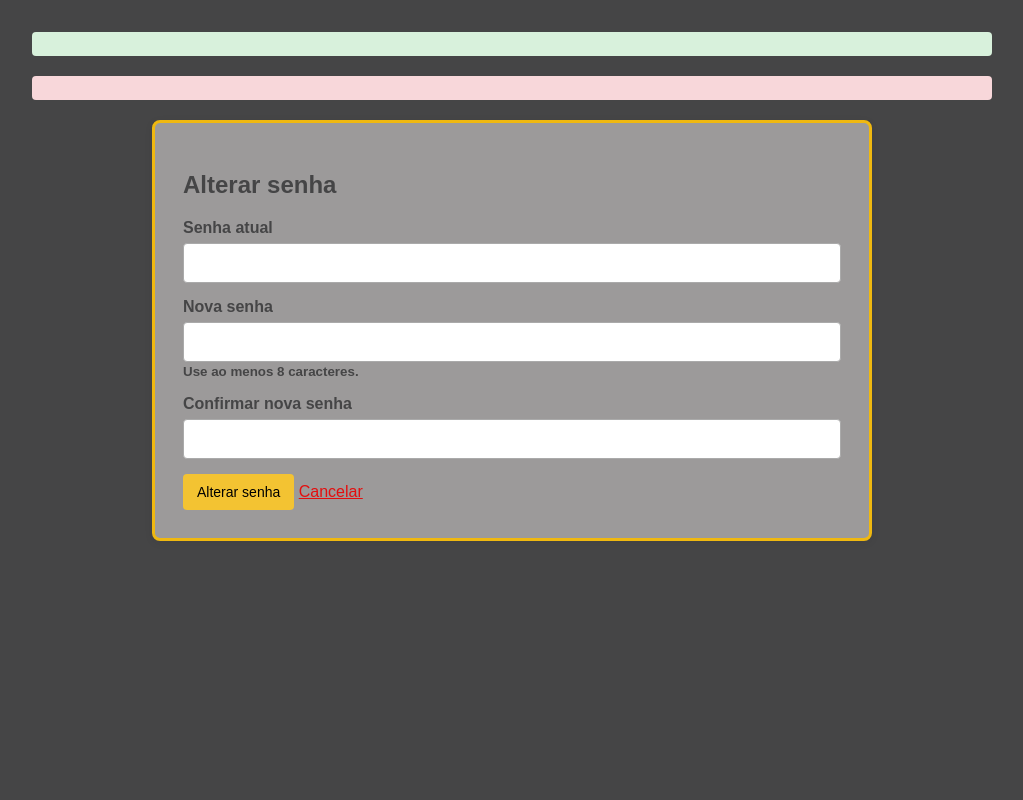
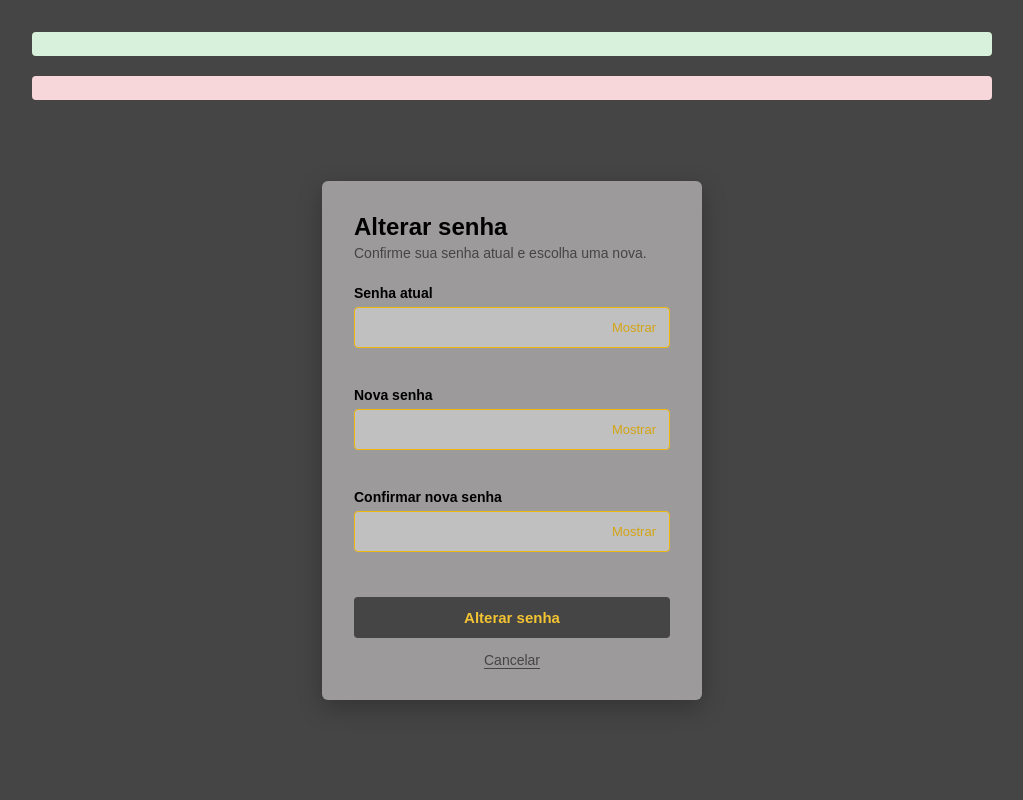
Before and after one commit to JBEstevan/sistema-barbearia, a PHP site: template barbearia/app/Views/auth/senha.php in a window 1280 px wide. Shown: the whole page, without its empty margins (128-1151 px from the left). Run offline with PHP 8.4, Linux system fonts and the light colour scheme; the template is opened without the code that fills it, so the values that code supplies are empty.

Commit message:
style(senha): aprimora front-end da aba alterar senha, adicionando maior dinamicidade e CTA

```diff
--- a/barbearia/app/Views/auth/login.php
+++ b/barbearia/app/Views/auth/login.php
@@ -21,7 +21,7 @@
             <small class="campo-erro" data-erro-de="senha"></small>
         </div>
 
-        <button type="submit" class="auth-cta">
+        <button type="submit" class="auth-cta" data-enviando="Entrando...">
             <span class="auth-cta-texto">Entrar</span>
         </button>
     </form>
--- a/barbearia/app/Views/auth/senha.php
+++ b/barbearia/app/Views/auth/senha.php
@@ -1,14 +1,47 @@
 <?php require __DIR__ . '/../layout/header.php'; ?>
-<section class="card"><h1>Alterar senha</h1>
-    <form method="post" action="<?= url('senha') ?>"><input type="hidden" name="csrf"
-                                                            value="<?= Csrf::token() ?>"><label>Senha atual<input
-                    name="senha_atual" type="password" required autocomplete="current-password"></label><label>Nova
-            senha<input name="nova_senha" type="password" minlength="8" required autocomplete="new-password"><small>Use
-                ao menos 8 caracteres.</small></label><label>Confirmar nova senha<input name="confirmacao_senha"
-                                                                                        type="password" minlength="8"
-                                                                                        required
-                                                                                        autocomplete="new-password"></label>
-        <button type="submit">Alterar senha</button>
-        <a class="cancelar"  href="<?= url('barbeiros') ?>">Cancelar</a></form>
+<section class="auth">
+    <form class="auth-card" method="post" action="<?= url('senha') ?>" novalidate>
+        <input type="hidden" name="csrf" value="<?= Csrf::token() ?>">
+
+        <h1 class="auth-title">Alterar senha</h1>
+        <p class="auth-subtitle">Confirme sua senha atual e escolha uma nova.</p>
+
+        <div class="campo">
+            <label for="senha_atual">Senha atual</label>
+            <div class="campo-senha">
+                <input id="senha_atual" name="senha_atual" type="password" required autocomplete="current-password">
+                <button type="button" class="alternar-senha" aria-label="Mostrar senha">Mostrar</button>
+            </div>
+            <small class="campo-erro"></small>
+        </div>
+
+        <div class="campo">
+            <label for="nova_senha">Nova senha</label>
+            <div class="campo-senha">
+                <input id="nova_senha" name="nova_senha" type="password" minlength="8" required autocomplete="new-password">
+                <button type="button" class="alternar-senha" aria-label="Mostrar senha">Mostrar</button>
+            </div>
+            <div class="forca" data-forca hidden>
+                <div class="forca-barra"><span></span><span></span><span></span><span></span></div>
+                <small class="forca-texto"></small>
+            </div>
+            <small class="campo-erro"></small>
+        </div>
+
+        <div class="campo">
+            <label for="confirmacao_senha">Confirmar nova senha</label>
+            <div class="campo-senha">
+                <input id="confirmacao_senha" name="confirmacao_senha" type="password" minlength="8" required
+                       autocomplete="new-password" data-igual-a="nova_senha">
+                <button type="button" class="alternar-senha" aria-label="Mostrar senha">Mostrar</button>
+            </div>
+            <small class="campo-erro"></small>
+        </div>
+
+        <button type="submit" class="auth-cta" data-enviando="Salvando...">
+            <span class="auth-cta-texto">Alterar senha</span>
+        </button>
+        <a class="auth-voltar" href="<?= url('barbeiros') ?>">Cancelar</a>
+    </form>
 </section>
 <?php require __DIR__ . '/../layout/footer.php'; ?>
--- a/barbearia/app/Views/layout/footer.php
+++ b/barbearia/app/Views/layout/footer.php
@@ -1,2 +1,2 @@
 </main>
-<script src="assets/app.js"></script></body></html>
+<script src="assets/app.js?v=<?= filemtime(__DIR__ . '/../../../assets/app.js') ?>"></script>
--- a/barbearia/app/Views/layout/header.php
+++ b/barbearia/app/Views/layout/header.php
@@ -4,7 +4,7 @@
     <meta charset="utf-8">
     <meta name="viewport" content="width=device-width, initial-scale=1">
     <title><?= e($config['app_name']) ?></title>
-    <link rel="stylesheet" href="assets/style.css">
+    <link rel="stylesheet" href="assets/style.css?v=<?= filemtime(__DIR__ . '/../../../assets/style.css') ?>">
 </head>
 <body>
 <?php if (Auth::check()): ?>
--- a/barbearia/assets/app.js
+++ b/barbearia/assets/app.js
@@ -8,27 +8,36 @@ document.querySelectorAll('.telefone').forEach((input) => {
     });
 });
 
+// Formulários de autenticação (login e alterar senha): mesma lógica para todos
 (function () {
-    const form = document.querySelector('.auth-card');
-    if (!form) return; // essa página não tem o form de login, não faz nada
+    document.querySelectorAll('form.auth-card').forEach(iniciarFormulario);
 
-    const campoSenha = form.querySelector('#senha');
-    const botaoAlternar = form.querySelector('.alternar-senha');
-    const botaoEntrar = form.querySelector('.auth-cta');
+    function iniciarFormulario(form) {
+        const botaoEnviar = form.querySelector('.auth-cta');
         const textoBotao = form.querySelector('.auth-cta-texto');
+        const campos = Array.from(form.querySelectorAll('.campo input'));
 
-    // 1) Mostrar/ocultar senha
-    botaoAlternar.addEventListener('click', function () {
-        const mostrando = campoSenha.type === 'text';
-        campoSenha.type = mostrando ? 'password' : 'text';
-        botaoAlternar.textContent = mostrando ? 'Mostrar' : 'Ocultar';
-        botaoAlternar.setAttribute('aria-label', mostrando ? 'Mostrar senha' : 'Ocultar senha');
+        // 1) Mostrar/ocultar senha: cada botão controla o input do seu próprio campo
+        form.querySelectorAll('.alternar-senha').forEach(function (botao) {
+            const input = botao.closest('.campo-senha').querySelector('input');
+            botao.addEventListener('click', function () {
+                const mostrando = input.type === 'text';
+                input.type = mostrando ? 'password' : 'text';
+                botao.textContent = mostrando ? 'Mostrar' : 'Ocultar';
+                botao.setAttribute('aria-label', mostrando ? 'Mostrar senha' : 'Ocultar senha');
+            });
         });
 
         // 2) Validação em tempo real
         function validarCampo(input) {
             const wrapper = input.closest('.campo');
             const erro = wrapper.querySelector('.campo-erro');
+
+            // regra extra: campo que precisa ser igual a outro (data-igual-a="id-do-outro")
+            if (input.dataset.igualA) {
+                const outro = form.querySelector('#' + input.dataset.igualA);
+                input.setCustomValidity(input.value !== outro.value ? 'diferente' : '');
+            }
 
             if (input.validity.valid) {
                 wrapper.classList.remove('invalido');
@@ -41,36 +50,72 @@ document.querySelectorAll('.telefone').forEach((input) => {
                 erro.textContent = 'Este campo é obrigatório.';
             } else if (input.validity.typeMismatch) {
                 erro.textContent = 'Digite um e-mail válido.';
+            } else if (input.validity.tooShort) {
+                erro.textContent = 'Use ao menos ' + input.minLength + ' caracteres.';
+            } else if (input.validity.customError) {
+                erro.textContent = 'As senhas não coincidem.';
             } else {
                 erro.textContent = 'Valor inválido.';
             }
             return false;
         }
 
-    form.querySelectorAll('.campo input').forEach(function (input) {
+        campos.forEach(function (input) {
             input.addEventListener('blur', function () { validarCampo(input); });
             input.addEventListener('input', function () {
                 if (input.closest('.campo').classList.contains('invalido')) {
                     validarCampo(input);
                 }
+                // se outro campo depende deste (confirmação), revalida ele também
+                campos.forEach(function (outro) {
+                    if (outro.dataset.igualA === input.id && outro.value !== '') {
+                        validarCampo(outro);
+                    }
+                });
             });
         });
 
-    // 3) Envio do formulário
+        // 3) Medidor de força da senha (só aparece se o formulário tiver [data-forca])
+        const forca = form.querySelector('[data-forca]');
+        if (forca) {
+            const campoNova = forca.closest('.campo').querySelector('input');
+            const textoForca = forca.querySelector('.forca-texto');
+            const nomes = ['', 'Muito curta', 'Razoável', 'Boa', 'Forte'];
+
+            campoNova.addEventListener('input', function () {
+                const s = campoNova.value;
+                if (s === '') {
+                    forca.hidden = true;
+                    return;
+                }
+                const tipos = [/[a-z]/, /[A-Z]/, /\d/, /[^A-Za-z0-9]/].filter(function (r) { return r.test(s); }).length;
+                let nivel = 1;
+                if (s.length >= 8) {
+                    nivel = 2;
+                    if (s.length >= 12) nivel++;
+                    if (tipos >= 3) nivel++;
+                }
+                forca.hidden = false;
+                forca.dataset.nivel = nivel;
+                textoForca.textContent = nomes[nivel];
+            });
+        }
+
+        // 4) Envio
         form.addEventListener('submit', function (evento) {
-        const campos = Array.from(form.querySelectorAll('.campo input'));
             const valido = campos.map(validarCampo).every(Boolean);
 
             if (!valido) {
                 evento.preventDefault();
                 form.classList.remove('tremer');
-            void form.offsetWidth; // força o navegador a "reiniciar" a animação
+                void form.offsetWidth; // reinicia a animação
                 form.classList.add('tremer');
                 campos.find(function (c) { return !c.validity.valid; }).focus();
                 return;
             }
 
-        botaoEntrar.disabled = true;
-        textoBotao.textContent = 'Entrando...';
+            botaoEnviar.disabled = true;
+            textoBotao.textContent = botaoEnviar.dataset.enviando || 'Enviando...';
         });
+    }
 })();
--- a/barbearia/assets/style.css
+++ b/barbearia/assets/style.css
@@ -9,14 +9,15 @@
     --dourado: #d4a413;
     --amarelo: #efb810;
     --amarelo-claro: #f3c332;
-    --preto: #000000
+    --preto: #000000;
+    --erro: #b6432f;
 }
 
 body {
     margin: 0;
     background: var(--cinza-escuro);
     font: 16px Arial, sans-serif;
-    color: var(--amarelo-claro);
+    color: var(--preto);
 }
 
 header {
@@ -188,7 +189,7 @@ th, td {
     width: 100%;
     max-width: 380px;
     background: var(--cinza);
-    color: var(--dourado);
+    color: var(--preto);
     padding: 32px;
     border-radius: 6px;
     box-shadow: 0 8px 24px rgba(0, 0, 0, .25);
@@ -222,7 +223,7 @@ th, td {
     border: 1px solid var(--amarelo);
     border-radius: 4px;
     background: var(--cinza-claro);
-    color: var(--dourado);
+    color: var(--preto);
     font-size: 15px;
     transition: border-color .15s ease, box-shadow .15s ease;
 }
@@ -241,7 +242,7 @@ th, td {
     display: block;
     min-height: 16px;
     margin-top: 5px;
-    color: red;
+    color: var(--erro);
     font-size: 13px;
 }
 
@@ -302,3 +303,61 @@ th, td {
     .auth-card.tremer { animation: none; }
     .auth-cta { transition: none; }
 }
+
+/* ===== Tela de alterar senha ===== */
+
+:root {
+    --erro: #b6432f;
+    --ok: #3f7d53;
+}
+
+/* evita que a senha digitada fique por baixo do botão Mostrar/Ocultar */
+.campo-senha input {
+    padding-right: 76px;
+}
+
+.forca {
+    margin-top: 8px;
+}
+
+.forca-barra {
+    display: flex;
+    gap: 4px;
+}
+
+.forca-barra span {
+    flex: 1;
+    height: 4px;
+    border-radius: 2px;
+    background: var(--cinza-claro);
+    transition: background-color .2s ease;
+}
+
+.forca[data-nivel="1"] span:nth-child(-n+1) { background: var(--erro); }
+.forca[data-nivel="2"] span:nth-child(-n+2) { background: var(--amarelo); }
+.forca[data-nivel="3"] span:nth-child(-n+3) { background: var(--ok); }
+.forca[data-nivel="4"] span:nth-child(-n+4) { background: var(--ok); }
+
+.forca-texto {
+    display: block;
+    margin-top: 4px;
+    font-size: 12px;
+}
+
+.auth-voltar {
+    display: block;
+    margin-top: 14px;
+    text-align: center;
+    font-size: 14px;
+    color: var(--cinza-escuro);
+    text-decoration: underline;
+    text-underline-offset: 3px;
+}
+
+.auth-voltar:hover {
+    color: var(--preto);
+}
+
+@media (prefers-reduced-motion: reduce) {
+    .forca-barra span { transition: none; }
+}
```
Lines whose indentation alone changed are shown as unchanged.
